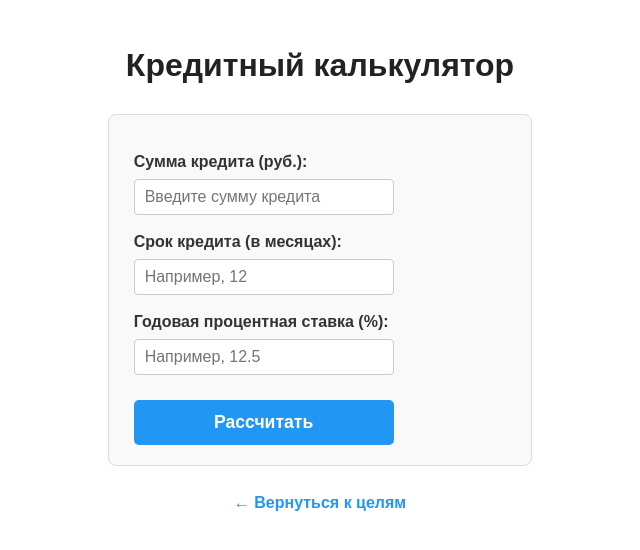
After one commit to nikitachuev2/UIUX_CalculatorForDreams, a Flask app: page /loan_calculator in a window 1280 px wide. The commit adds this page. Shown: the top 550 px of the page, without its empty margins (0-640 px from the left). Run offline with Flask 3, Linux system fonts and the light colour scheme.

Commit message:
добавление калькулятора кредита

```diff
--- a/my_dreams_site/routes.py
+++ b/my_dreams_site/routes.py
@@ -112,6 +112,43 @@ def goals():
     return render_template('goals.html', form=form, goal=current_goal, current_amount=current_amount)
 
 
+@app.route('/loan_calculator', methods=['GET', 'POST'])
+def loan_calculator():
+    error = None
+    results = None
+
+    if request.method == 'POST':
+        try:
+            # Получаем данные формы
+            P = float(request.form['loan_amount'])
+            n = int(request.form['period_months'])
+            annual_rate = float(request.form['annual_rate'])
+            if P <= 0 or n <= 0 or annual_rate < 0:
+                error = "Пожалуйста, введите корректные значения."
+            else:
+                # Расчет
+                i = annual_rate / 100 / 12  # месячная ставка
+                if i == 0:
+                    monthly_payment = P / n
+                else:
+                    monthly_payment = P * (i / (1 - (1 + i) ** (-n)))
+                total_payment = monthly_payment * n
+                overpayment = total_payment - P
+
+                results = {
+                    'monthly_payment': f"{monthly_payment:,.2f}".replace(',', ' '),
+                    'total_payment': f"{total_payment:,.2f}".replace(',', ' '),
+                    'overpayment': f"{overpayment:,.2f}".replace(',', ' '),
+                    'period_months': n,
+                    'annual_rate': f"{annual_rate:.2f}"
+                }
+        except ValueError:
+            error = 'Некорректный формат данных.'
+
+    return render_template('loan_calculator.html', results=results, error=error)
+
+
+
 @app.route("/add_contribution", methods=['GET', 'POST'])
 @login_required
 def add_contribution():
@@ -131,18 +168,24 @@ def goal_progress(goal_id):
     progress = (goal.current_amount / goal.target_amount) * 100 if goal.target_amount > 0 else 0
     return render_template('goal_progress.html', progress=progress, goal=goal)
 
+
+
 @app.route("/expense_analysis", methods=['GET'])
 @login_required
 def expense_analysis():
     last_month = datetime.now() - timedelta(days=30)
     purchases_last_month = Purchase.query.filter(Purchase.owner == current_user, Purchase.timestamp >= last_month).all()
     category_totals = {}
+    total_expense = 0
     for purchase in purchases_last_month:
         if purchase.category in category_totals:
             category_totals[purchase.category] += purchase.amount
         else:
             category_totals[purchase.category] = purchase.amount
-    return render_template('expense_analysis.html', category_totals=category_totals)
+        total_expense += purchase.amount
+    return render_template('expense_analysis.html', category_totals=category_totals, total_expense=total_expense)
+
+
 
 @app.route("/income_distribution", methods=['GET'])
 @login_required
--- /dev/null
+++ b/my_dreams_site/templates/loan_calculator.html
@@ -0,0 +1,155 @@
+
+<!DOCTYPE html>
+<html lang="ru">
+<head>
+    <meta charset="UTF-8" />
+    <meta name="viewport" content="width=device-width, initial-scale=1" />
+    <title>Кредитный калькулятор</title>
+    <style>
+        body {
+            font-family: Arial, sans-serif;
+            margin: 20px;
+            max-width: 600px;
+            line-height: 1.5;
+            color: #333;
+        }
+        h1 {
+            text-align: center;
+            color: #222;
+            margin-bottom: 25px;
+        }
+        form {
+            background-color: #f9f9f9;
+            padding: 20px 25px;
+            border-radius: 8px;
+            border: 1px solid #ddd;
+        }
+        label {
+            display: block;
+            margin-top: 15px;
+            font-weight: 600;
+        }
+        input[type="number"] {
+            width: 100%;
+            max-width: 260px;
+            padding: 8px 10px;
+            margin-top: 5px;
+            border: 1px solid #ccc;
+            border-radius: 4px;
+            font-size: 1rem;
+            box-sizing: border-box;
+        }
+        button {
+            margin-top: 25px;
+            padding: 12px 20px;
+            background-color: #2196F3;
+            color: white;
+            border: none;
+            border-radius: 5px;
+            font-weight: 700;
+            font-size: 1.1rem;
+            cursor: pointer;
+            width: 100%;
+            max-width: 260px;
+        }
+        button:hover {
+            background-color: #1976D2;
+        }
+        .result, .error {
+            margin-top: 30px;
+            padding: 18px 20px;
+            border-radius: 7px;
+        }
+        .result {
+            background-color: #e7f1ff;
+            border: 1px solid #90bfff;
+        }
+        .result h2 {
+            margin-top: 0;
+            color: #0d47a1;
+        }
+        .error {
+            background-color: #ffe7e7;
+            border: 1px solid #ff4c4c;
+            color: #b00000;
+            font-weight: 600;
+        }
+        .back-link {
+            display: inline-block;
+            margin-top: 25px;
+            text-decoration: none;
+            color: #2196F3;
+            font-weight: 600;
+            transition: color 0.3s;
+        }
+        .back-link:hover {
+            color: #1976D2;
+        }
+        /* Центрирование */
+        .wrapper {
+            display: flex;
+            flex-direction: column;
+            align-items: center;
+        }
+    </style>
+</head>
+<body>
+    <div class="wrapper">
+        <h1>Кредитный калькулятор</h1>
+        <form method="POST" novalidate>
+            <label for="loan_amount">Сумма кредита (руб.):</label>
+            <input type="number" id="loan_amount" name="loan_amount" min="1" step="0.01" required
+                   value="{{ request.form.loan_amount or '' }}" placeholder="Введите сумму кредита">
+
+            <label for="period_months">Срок кредита (в месяцах):</label>
+            <input type="number" id="period_months" name="period_months" min="1" max="600" required
+                   value="{{ request.form.period_months or '' }}" placeholder="Например, 12">
+
+
+            <label for="annual_rate">Годовая процентная ставка (%):</label>
+            <input type="number" id="annual_rate" name="annual_rate" min="0" step="0.01" required
+                   value="{{ request.form.annual_rate or '' }}" placeholder="Например, 12.5">
+
+            <button type="submit">Рассчитать</button>
+        </form>
+
+        {% if error %}
+            <div class="error">{{ error }}</div>
+        {% endif %}
+
+        {% if results %}
+            <div class="result">
+                <h2>Результаты расчёта</h2>
+                <p><strong>Ежемесячный платёж:</strong> {{ results.monthly_payment }} рублей</p>
+                <p><strong>Общая сумма выплат:</strong> {{ results.total_payment }} рублей</p>
+                <p><strong>Переплата по кредиту:</strong> {{ results.overpayment }} рублей</p>
+                <p><strong>Срок кредита:</strong> {{ results.period_months }} месяцев</p>
+                <p><strong>Процентная ставка:</strong> {{ results.annual_rate }}%</p>
+            </div>
+        {% endif %}
+
+        <a href="{{ url_for('goals') }}" class="back-link">&larr; Вернуться к целям</a>
+    </div>
+
+    <!-- Подсказка для пользователя (опционально, можно убрать) -->
+    <script>
+        // Простейшая валидация на клиенте для удобства:
+        const form = document.querySelector('form');
+        form.addEventListener('submit', e => {
+            const loan_amount = parseFloat(form.loan_amount.value);
+            const period_months = parseInt(form.period_months.value);
+            const annual_rate = parseFloat(form.annual_rate.value);
+            let errors = [];
+
+            if (!(loan_amount > 0)) errors.push('Введите сумму кредита больше 0.');
+            if (!(period_months > 0 && period_months <= 600)) errors.push('Срок должен быть от 1 до 600 месяцев.');
+            if (!(annual_rate >= 0)) errors.push('Процентная ставка не может быть отрицательной.');
+
+            if (errors.length) {
+                alert(errors.join('\n'));
+                e.preventDefault();
+            }
+        });
+    </script>
+</body>
+</html>
```
Also changed, not shown: my_dreams_site/templates/expense_analysis.html (+90 -12 lines), my_dreams_site/templates/goals.html (+22 -4 lines), my_dreams_site/templates/home.html (+143 -11 lines), my_dreams_site/instance/site.db.
